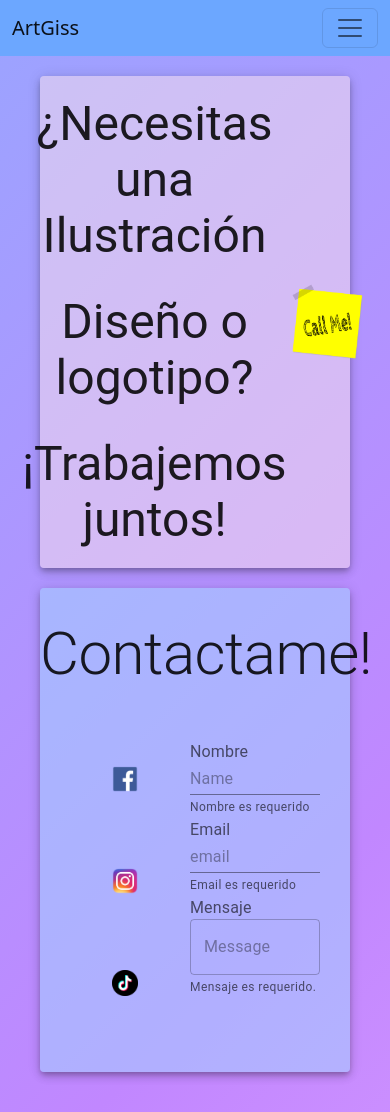
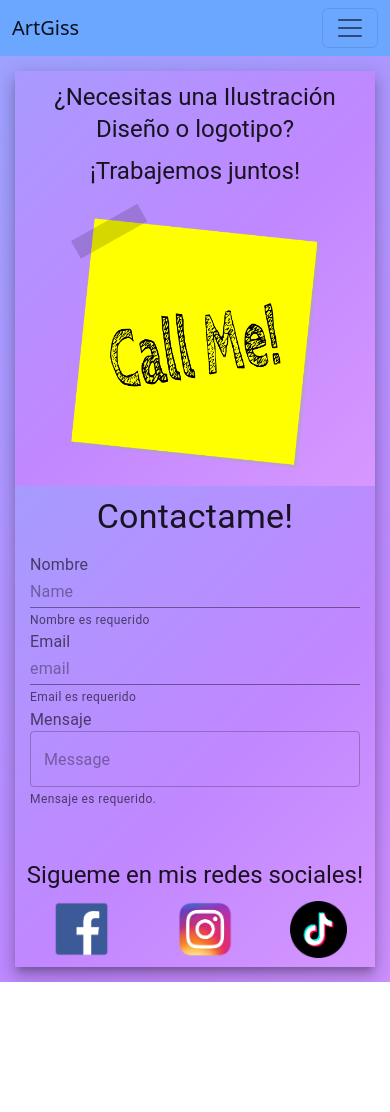
Before and after one commit to megagus182/artgiss, a React (Create React App) app: page /contactame in a window 390 px wide. After the commit the page ends 982 px from the top, so only its background shows below. Built offline with nearby package versions, Linux system fonts and the light colour scheme.

Commit message:
responsive

```diff
--- a/src/components/Contactame.jsx
+++ b/src/components/Contactame.jsx
@@ -19,6 +19,7 @@ import tik from "../images/tik.png";
 import insta from "../images/insta.png";
 import call from "../images/llamame.png";
 import "./Home.css";
+import useMediaQuery from '@mui/material/useMediaQuery';
 
 export default function Contactame() {
   const [input, setInput] = useState("");
@@ -31,6 +32,7 @@ export default function Contactame() {
   const isNameError = inputName === "";
   const isMessageError = inputMessage === "";
   const form = useRef();
+  const celular = useMediaQuery('(min-width:450px)');
 
   function sendEmail(e) {
     e.preventDefault();
@@ -49,8 +51,11 @@ export default function Contactame() {
   }
 
   return (
+    <Box>
+    {celular ?
     <Box className="hommie" marginTop={0} padding="20px">
-        <Paper sx={{margin:"20px", padding:"20px", backgroundColor: "rgb(252 228 236 / 50%)",marginTop:0}} elevation={5}>
+
+      <Paper sx={{margin:"20px", padding:"20px", backgroundColor: "rgb(252 228 236 / 50%)",marginTop:0}} elevation={5}>
       <Box display={"flex"} alignItems="center" textAlign={"center"} justifyContent={"center"}>
         <Box>
         <Typography textAlign={"center"} variant="h3">
@@ -194,6 +199,161 @@ export default function Contactame() {
         </Box>
       </Box>
       </Paper>
+      </Box>
+      :
+      <Box className="hommie"  padding="5px">
+      <Paper sx={{margin:"10px", backgroundColor: "rgb(252 228 236 / 50%)"}} elevation={10}>
+      <Box display={"flex"} className="hommie" flexDirection={"column"} alignItems="center" textAlign={"center"} justifyContent={"center"}>
+        <Box>
+        <Typography textAlign={"center"} paddingTop={"10px"} variant="h5">
+            ¿Necesitas una Ilustración Diseño o logotipo?
+          </Typography>
+          <Typography textAlign={"center"} variant="h5" paddingTop={"10px"}>
+            ¡Trabajemos juntos!
+          </Typography>
+        </Box>
+        <Box display={"contents"}>
+          <img src={call} width="80%" alt="llamame" />
+        </Box>
+      </Box>
+      <Box className="hommie" margin={0}>
+      <Typography
+        textAlign={"center"}
+        variant="h4"
+        paddingTop={"10px"}
+      >
+        Contactame!
+      </Typography>
+      <Box width={"100%"} display={"flex"} flexDirection={"column-reverse"} className="Home">
+        <Box
+          display={"flex"}
+          flexDirection={"column"}
+          justifyContent={"center"}
+          width={"100%"}
+          textAlign={"center"}
+          className="leftSideFromHome"
+        >
+          {/* ICONOS */}
+          <Typography
+        textAlign={"center"}
+        variant="h5"
+        paddingTop={"10px"}
+      >
+        Sigueme en mis redes sociales!
+      </Typography>
+          <Box
+            display={"flex"}
+            flexDirection={"row"}
+            justifyContent={"space-evenly"}
+            alignItems={"center"}
+          >
+
+            <Box margin={"10px"}>
+              <Tooltip label="Go to my Facebook" aria-label="A tooltip">
+                <a href="https://www.facebook.com/Art.giss">
+                  <img
+                    height={"fit-content"}
+                    width={"50%"}
+                    src={face}
+                    alt="github"
+                  />
+                </a>
+              </Tooltip>
+
+            </Box>
+            <Box>
+              <Tooltip label="Go to my Instagram" aria-label="A tooltip">
+                <a href="https://www.instagram.com/art.giss.x3/">
+                  <img
+                    height={"fit-content"}
+                    width={"50%"}
+                    src={insta}
+                    alt="linkedin"
+                  />
+                </a>
+              </Tooltip>
+
+            </Box>
+            <Box>
+              <Tooltip label="Go to my TikTok" aria-label="A tooltip">
+                <a
+                  href="https://www.tiktok.com/@gissx3"
+                >
+                  <img
+                    height={"fit-content"}
+                    width={"50%"}
+                    src={tik}
+                    alt="cv"
+                  />
+                </a>
+              </Tooltip>
+
+            </Box>
+          </Box>
+        </Box>
+        {/* FORMULARIO */}
+        <Box>
+          <Box>
+            <form ref={form} onSubmit={sendEmail}>
+              <FormGroup style={{margin:"15px"}} >
+                <FormLabel>Nombre</FormLabel>
+                <Input
+                  type="text"
+                  placeholder="Name"
+                  name="from_name"
+                  value={inputName}
+                  onChange={handleInputNameChange}
+                />
+                {!isNameError ? (
+                  <FormHelperText>Ingresa tu nombre</FormHelperText>
+                ) : (
+                  <FormHelperText>Nombre es requerido</FormHelperText>
+                )}
+                <FormLabel>Email</FormLabel>
+                <Input
+                  type="email"
+                  placeholder="email"
+                  name="email"
+                  value={input}
+                  onChange={handleInputChange}
+                />
+                {!isEmailError ? (
+                  <FormHelperText>
+                    Ingresa el email donde quieres recibir mi respuesta
+                  </FormHelperText>
+                ) : (
+                  <FormHelperText>Email es requerido</FormHelperText>
+                )}
+                <FormLabel>Mensaje</FormLabel>
+                <TextField
+                  type="text"
+                  height={"20"}
+                  name="message"
+                  placeholder="Message"
+                  value={inputMessage}
+                  onChange={handleInputMessageChange}
+                />
+                {!isMessageError ? (
+                  <FormHelperText>
+                    Escribe un mensaje para contactarme
+                  </FormHelperText>
+                ) : (
+                  <FormHelperText>Mensaje es requerido.</FormHelperText>
+                )}
+                <br></br>
+                {!isEmailError && !isNameError && !isMessageError ? (
+                  <Button variant="contained" type="submit">Enviar</Button>
+                ) : null}
+              </FormGroup >
+            </form>
+          </Box>
+        </Box>
+      </Box>
+    </Box>
+    </Paper>
+      </Box>
+      }
+
     </Box>
   );
 }
--- a/src/components/Galeria.jsx
+++ b/src/components/Galeria.jsx
@@ -1,12 +1,16 @@
-import { Paper, Typography, ImageList, ImageListItem } from "@mui/material";
+import { Paper, Typography, ImageList, ImageListItem, Box } from "@mui/material";
 import 'animate.css';
 import "./Galeria.css";
 import { itemData } from "./imagenes";
+import useMediaQuery from '@mui/material/useMediaQuery';
 
 
 export default function Galeria(){
+  const celular = useMediaQuery('(min-width:450px)');
     return(
-      <div className="hommie" style={{paddingBottom:"1px", paddingTop:"1px"}} >
+      <Box>
+        {celular ?
+        <div className="hommie" style={{paddingBottom:"1px", paddingTop:"1px"}} >
         <Paper
         sx={{
           backgroundColor: "#fce4ec",
@@ -47,5 +51,50 @@ export default function Galeria(){
         </ImageList>
       </Paper>
        </div>
+        :
+        <div className="hommie" style={{paddingBottom:"1px", paddingTop:"1px"}} >
+        <Paper
+        sx={{
+          backgroundColor: "#fce4ec",
+          margin: "10px",
+          padding: "10px",
+          textAlign: "center",
+          borderRadius: "20px",
+        }}
+        elevation={5}
+      >
+        <Typography variant="h2" color={"#9575cd"}>
+          Mis obras
+        </Typography>
+        <ImageList sx={{ margin: 2 }} variant="masonry" cols={1} gap={5}>
+          {itemData.map((item) => (
+            <ImageListItem key={item.img}>
+              <div class="wrapper">
+              <img
+              className="imgHome"
+                style={{
+                  borderRadius: 10,
+                  border: "solid",
+                  borderWidth: "thin",
+                }}
+                src={`${item.img}?w=161&fit=crop&auto=format`}
+                srcSet={`${item.img}?w=161&fit=crop&auto=format&dpr=2 2x`}
+                alt={item.title}
+                loading="lazy"
+              />
+               <div class="overlay">
+                  <div class="content">
+                    {item.title}
+                  </div>
+                </div>
+                </div>
+            </ImageListItem>
+          ))}
+        </ImageList>
+      </Paper>
+       </div>
+       }
+
+       </Box>
     )
 }
```
